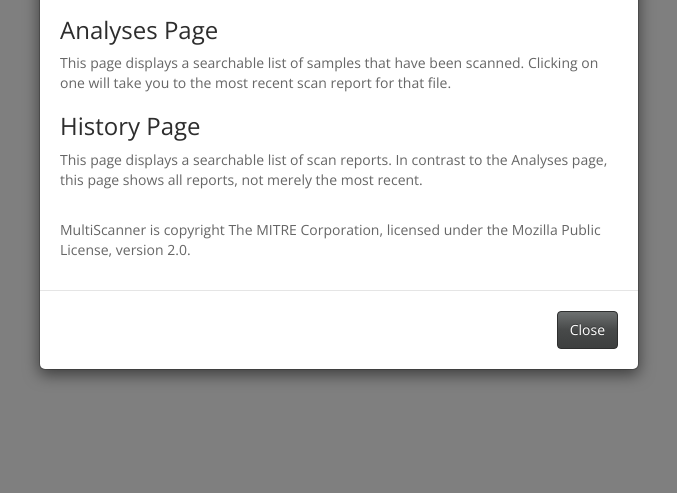
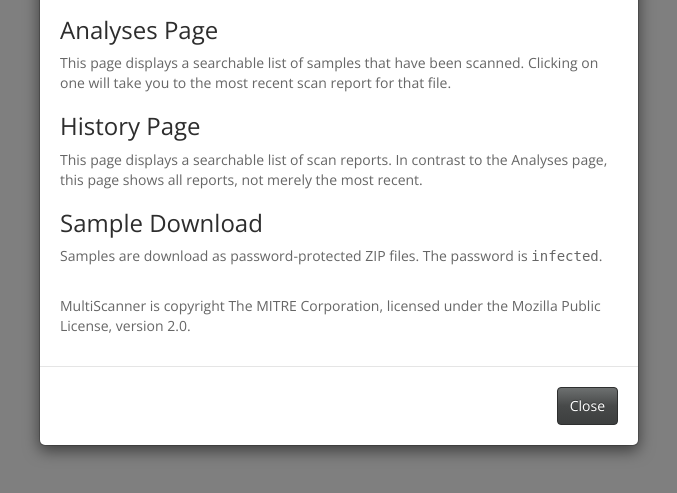
Before and after one commit to mitre/multiscanner, a Flask app: page /history in a window 1280 px wide, after a click that opens the changed part. Shown: the part 307-800 px from the top of the page, without its empty margins (301-978 px from the left). Run offline with Flask 2, Linux system fonts and the light colour scheme; parts of the project's set-up code (start-up, migrations or seed data) failed here and were passed over; some libraries are stand-ins or nearby versions.

Commit message:
Add 'Sample Download' section to help menu.
...and changes some tabs to spaces.

```diff
--- a/web/templates/layout.html
+++ b/web/templates/layout.html
@@ -69,6 +69,9 @@
             <p>This page displays a searchable list of samples that have been scanned. Clicking on one will take you to the most recent scan report for that file.</p>
             <h3>History Page</h3>
             <p>This page displays a searchable list of scan reports. In contrast to the Analyses page, this page shows all reports, not merely the most recent.</p>
+            <h3>Sample Download</h3>
+            <p>Samples are download as password-protected ZIP files. The password is
+            <tt>infected</tt>.</p>
             <br/>
             <p>MultiScanner is copyright The MITRE Corporation, licensed under the Mozilla Public License, version 2.0.</p>
           </div>
```
Lines whose indentation alone changed are shown as unchanged.
